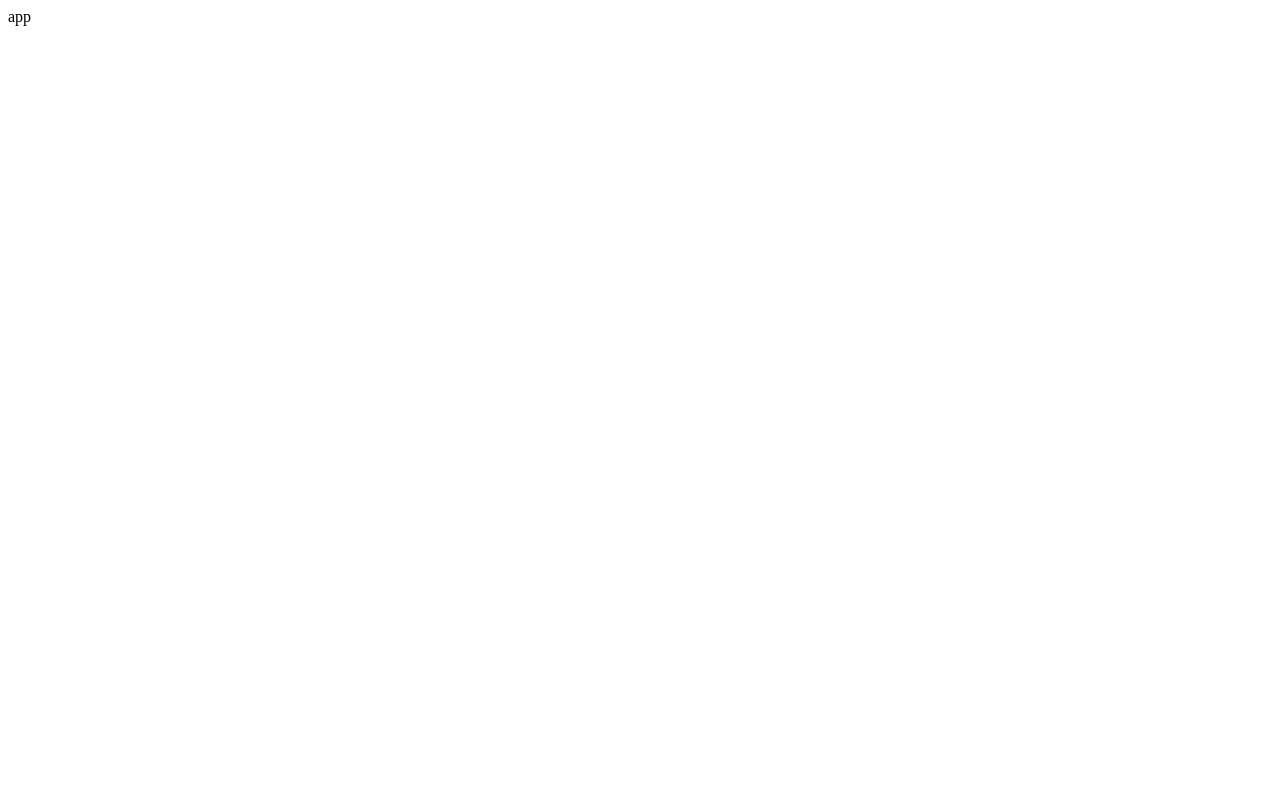
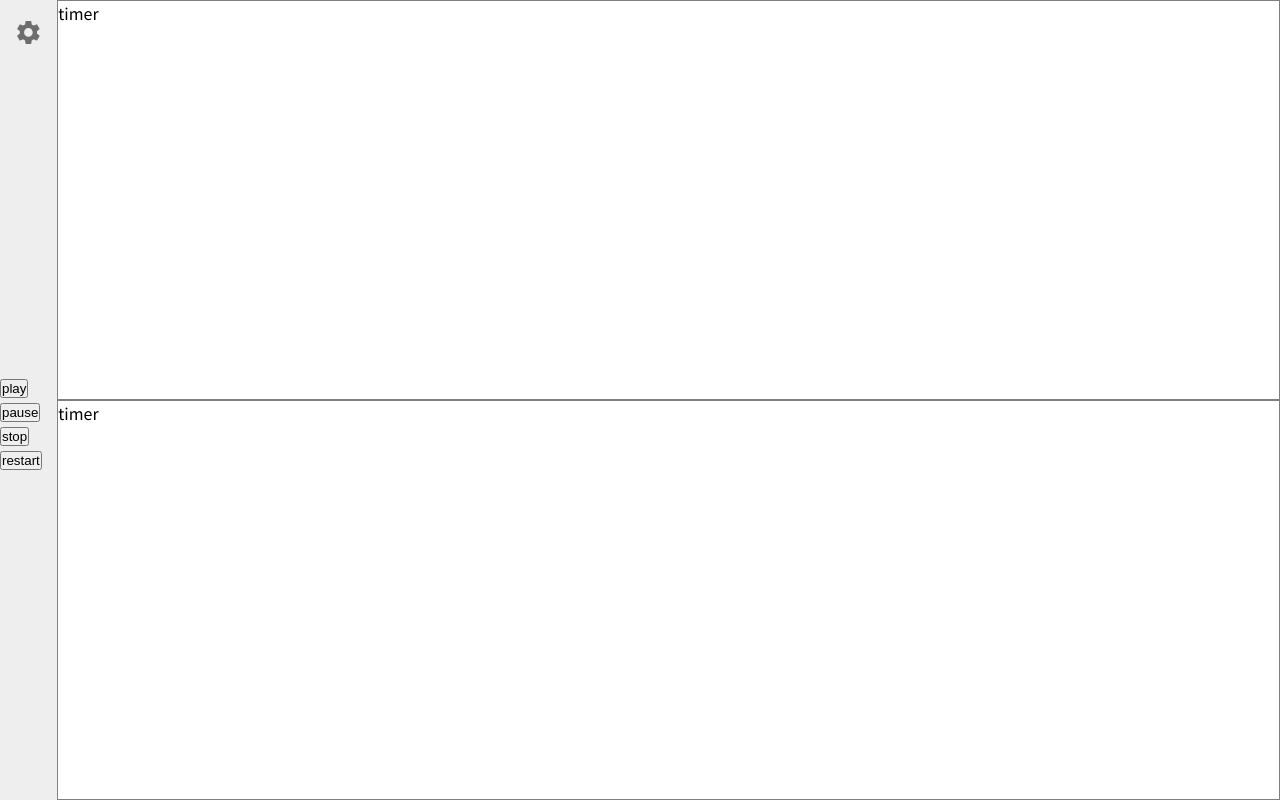
Before and after one commit to sumzdev/game-timer, a React (Vite) app: page / in a window 1280 px wide. Built offline with nearby package versions, Linux system fonts and the light colour scheme.

Commit message:
Feat: Layout

```diff
--- a/src/App.tsx
+++ b/src/App.tsx
@@ -1,5 +1,14 @@
+import { Global } from "@emotion/react";
+import { Layout } from "./components";
+import GlobalStyle from "./GlobalStyle";
+
 function App() {
-  return <>app</>;
+  return (
+    <>
+      <Global styles={GlobalStyle} />
+      <Layout />
+    </>
+  );
 }
 
 export default App;
--- /dev/null
+++ b/src/GlobalStyle.ts
@@ -0,0 +1,40 @@
+import { css } from "@emotion/react";
+
+const GlobalStyle = css`
+  @import url("https://fonts.googleapis.com/css2?family=Noto+Sans+KR:wght@100;300;400;500;700;900&display=swap");
+
+  * {
+    box-sizing: border-box;
+    margin: 0;
+    padding: 0;
+  }
+
+  body {
+    --color: white;
+  }
+
+  html,
+  body {
+    width: 100vw;
+    height: 100vh;
+  }
+
+  body {
+    width: 100%;
+    height: 100%;
+    font-family: "Noto Sans KR", sans-serif;
+  }
+
+  ul,
+  li {
+    list-style-type: none;
+    padding-left: 0;
+  }
+
+  a {
+    text-decoration: none;
+    color: inherit;
+  }
+`;
+
+export default GlobalStyle;
--- /dev/null
+++ b/src/components/GameTimer.tsx
@@ -0,0 +1,31 @@
+import React from "react";
+import styled from "@emotion/styled";
+import { Header, TimerContainer } from ".";
+
+const Container = styled.div`
+  display: flex;
+  flex-direction: row;
+  width: 100vw;
+  height: 100vh;
+`;
+
+const Wrapper = styled.div`
+  display: flex;
+  flex-direction: column;
+  width: 100%;
+  height: 100%;
+`;
+
+function GameTimer() {
+  return (
+    <Container>
+      <Header />
+      <Wrapper>
+        <TimerContainer />
+        <TimerContainer />
+      </Wrapper>
+    </Container>
+  );
+}
+
+export default GameTimer;
--- /dev/null
+++ b/src/components/Header.tsx
@@ -0,0 +1,40 @@
+import React from "react";
+import styled from "@emotion/styled";
+import { IconButton } from "@mui/material";
+import SettingsIcon from "@mui/icons-material/Settings";
+
+const Container = styled.div`
+  background: #eeeeee;
+  display: flex;
+  flex-direction: column;
+  justify-content: space-between;
+  width: 60px;
+  padding: 10px 0;
+`;
+
+const ControllerWrapper = styled.div``;
+
+const ThemeWrapper = styled.div``;
+
+const SettingIcon = styled(SettingsIcon)`
+  font-size: 1.8rem;
+`;
+
+function Menu() {
+  return (
+    <Container>
+      <IconButton aria-label="setting">
+        <SettingIcon />
+      </IconButton>
+      <ControllerWrapper>
+        <button>play</button>
+        <button>pause</button>
+        <button>stop</button>
+        <button>restart</button>
+      </ControllerWrapper>
+      <ThemeWrapper></ThemeWrapper>
+    </Container>
+  );
+}
+
+export default Menu;
--- /dev/null
+++ b/src/components/TimerContainer.tsx
@@ -0,0 +1,14 @@
+import React from "react";
+import styled from "@emotion/styled";
+
+const Container = styled.div`
+  border: 1px solid gray;
+  width: 100%;
+  height: 100%;
+`;
+
+function TimerContainer() {
+  return <Container>{"timer"}</Container>;
+}
+
+export default TimerContainer;
--- /dev/null
+++ b/src/components/index.ts
@@ -0,0 +1,3 @@
+export { default as Layout } from "./GameTimer";
+export { default as Header } from "./Header";
+export { default as TimerContainer } from "./TimerContainer";
```
